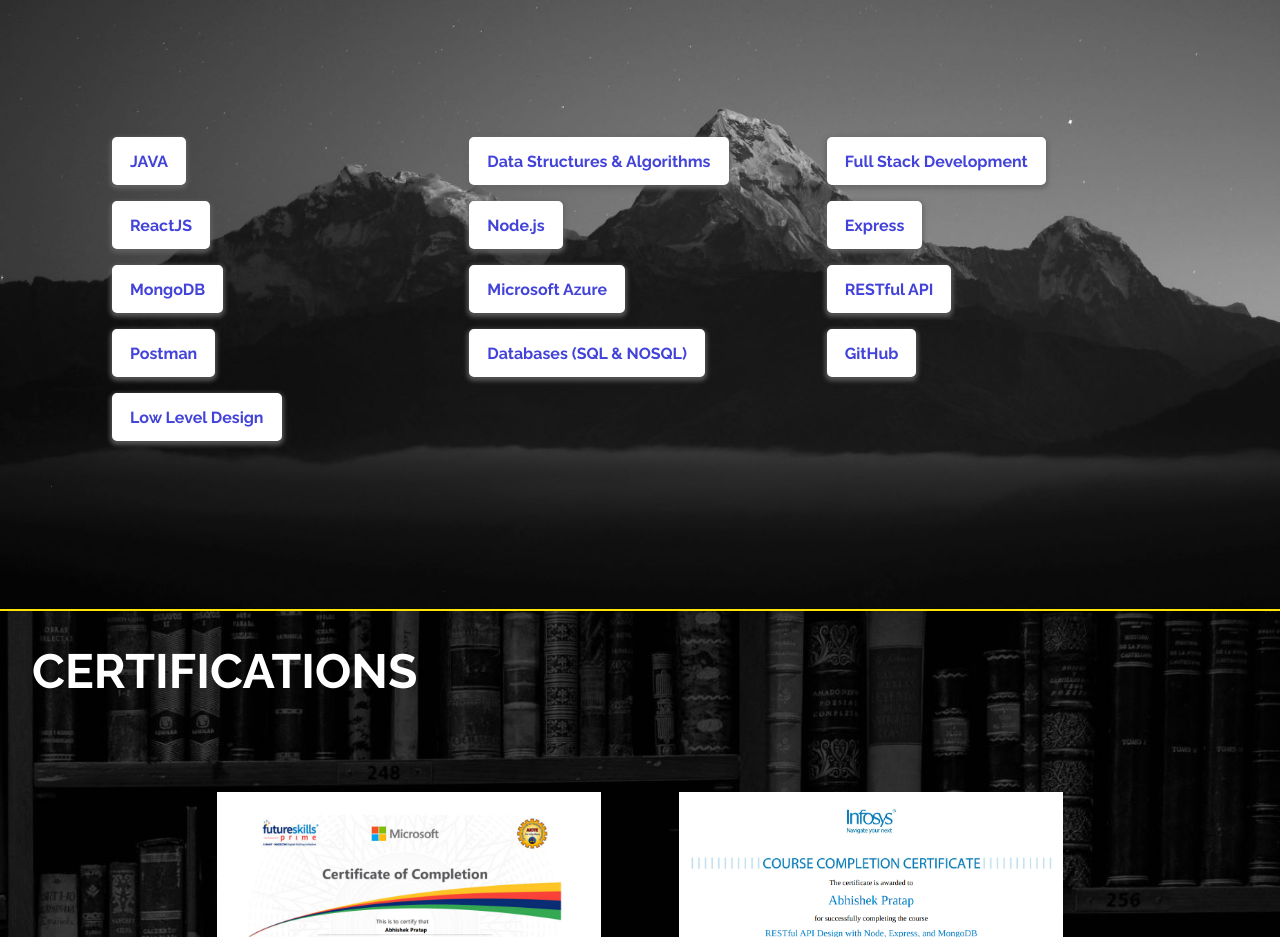
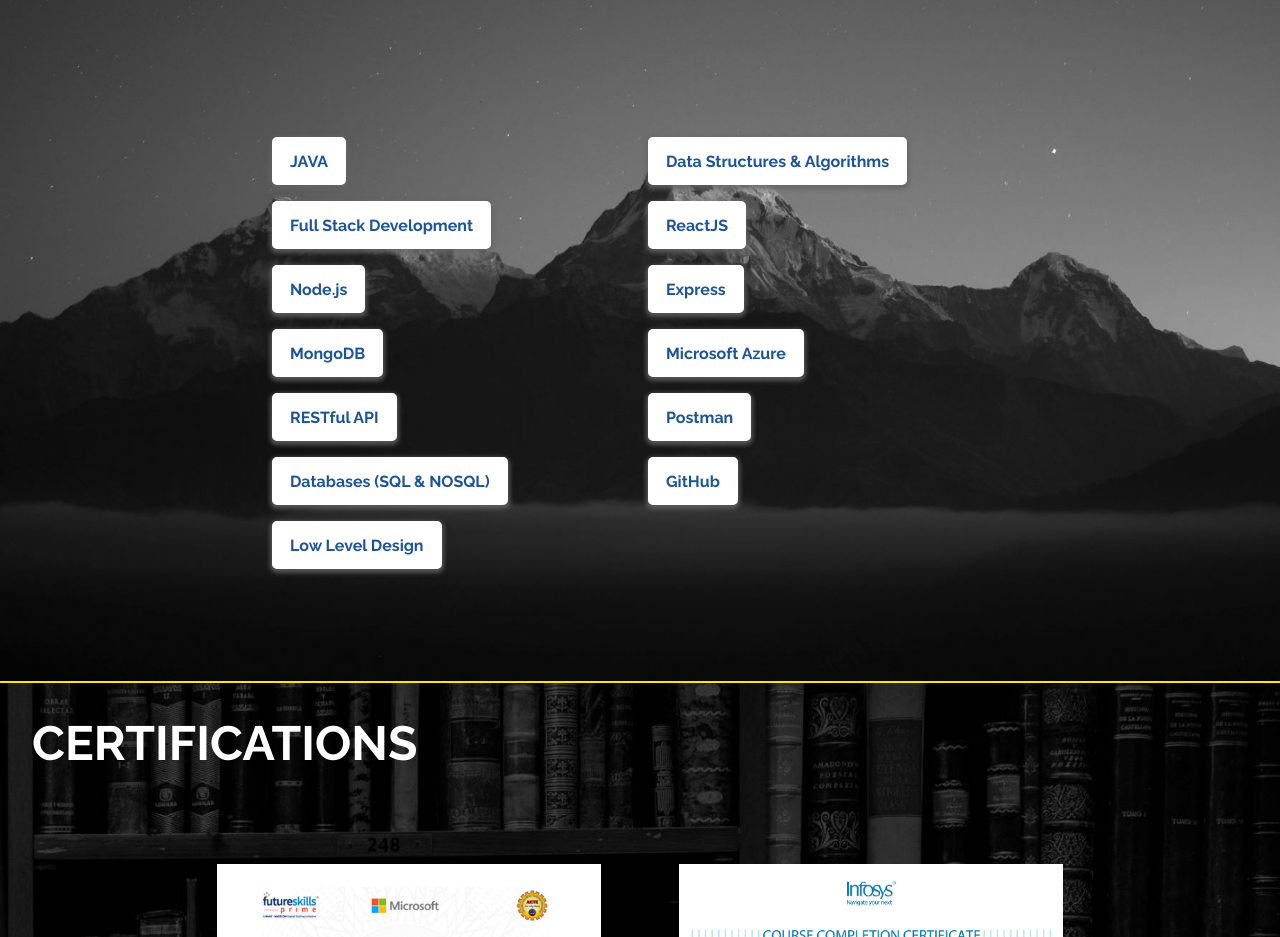
Before and after one commit to abhishekpratap047/Portfolio, a plain HTML site: page index.html in a window 1280 px wide. Shown: the part 993-1930 px from the top of the page. Drawn offline with Linux system fonts and the light colour scheme.

Commit message:
updated some colors

```diff
--- a/styles/styles.css
+++ b/styles/styles.css
@@ -155,13 +155,12 @@ body{
     background-color: white;
     border: 2px solid white;
     padding: 1rem;
-    color: rgb(67, 67, 218);
+    color: rgb(28, 84, 156);
     border-radius: 5px;
     display: flex;
     align-items: center;
     box-shadow: 0px 2px 4px 2px rgba(100, 100, 100, 0.8);
 }
-
 
 
 .certificates{
@@ -209,6 +208,7 @@ body{
     padding: 1rem;
     border-radius: 8px;
     border: 2px solid white;
+    transition: 0.2s;
 }
 #allcert a{
     text-decoration: none;
@@ -371,6 +371,8 @@ body{
 
     .skillscontainer{
         margin-top: 15rem;
+        margin-left: 15rem;
+        margin-right: 15rem;
     }
 
 }
```
